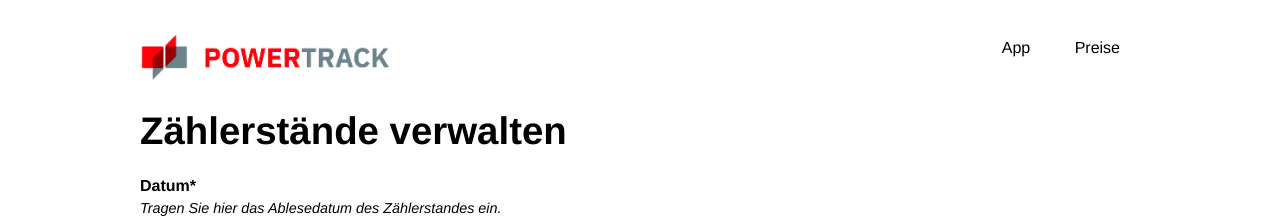
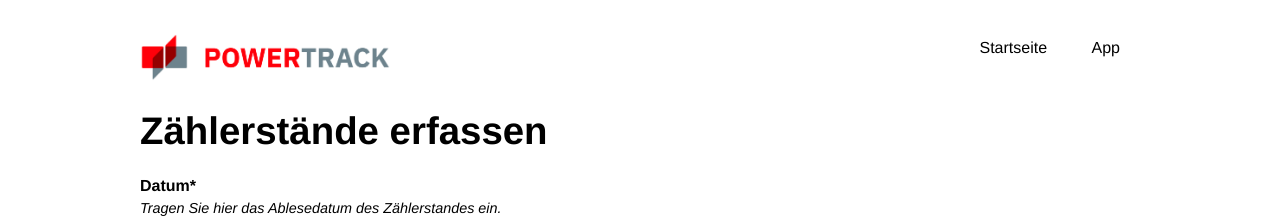
Before and after one commit to pascal2402/Portfolio, a website: page erfassung.html in a window 1280 px wide. Shown: the top 224 px of the page. Drawn offline with Linux system fonts and the light colour scheme.

Commit message:
1 file modified

```diff
--- a/erfassung.html
+++ b/erfassung.html
@@ -11,13 +11,13 @@
         <img src="img/powertrack_logo.png">
     </a>
     <nav>
-        <a href="liste.html">App</a>
-        <a href="preise.html">Preise</a>
+        <a href="index.html">Startseite</a>
+        <a href="verwaltung.html">App</a>
     </nav>
 </header>
 <main class="fixed-width">
     <div class="headline">
-        <h1 id="page-title">Z&auml;hlerst&auml;nde verwalten</h1>
+        <h1 id="page-title">Z&auml;hlerst&auml;nde erfassen</h1>
     </div>
 
     <form>
```
